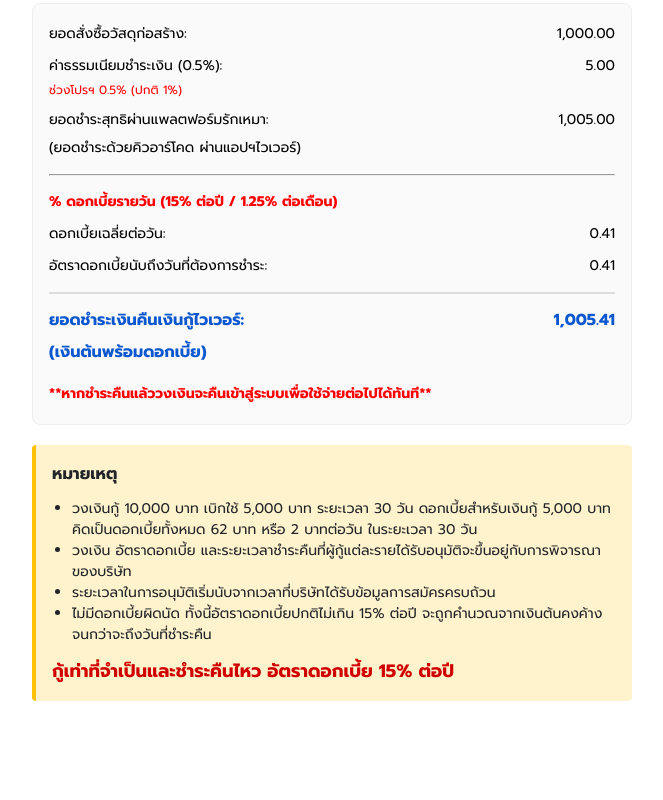
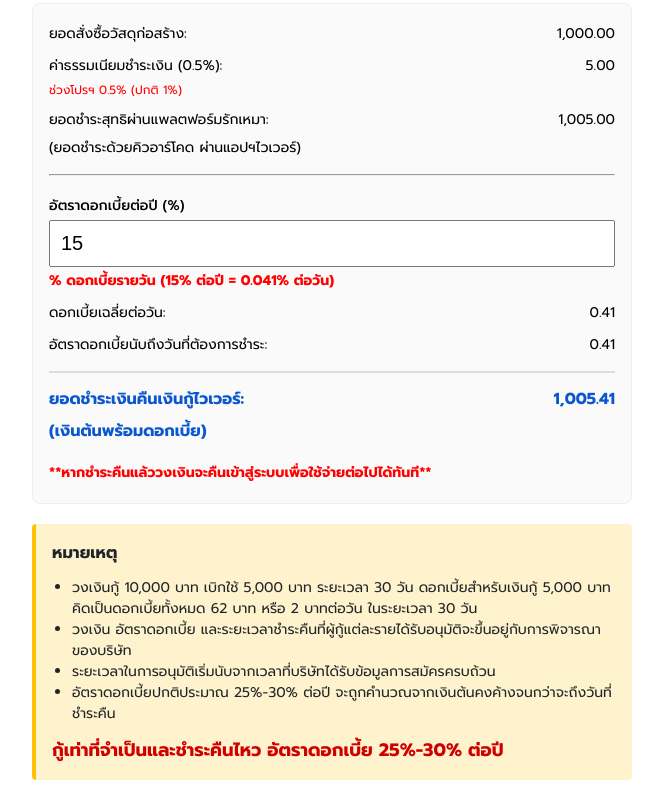
Before and after one commit to natipasj/rakmao, a plain HTML site: page index.html in a window 1280 px wide. Shown: the part 438-1238 px from the top of the page, without its empty margins (308-971 px from the left). Before the commit the page ends 1159 px from the top, so only its background shows below. Drawn offline with Linux system fonts and the light colour scheme.

Commit message:
Change Dynamic Interest

```diff
--- a/index.html
+++ b/index.html
@@ -188,8 +188,10 @@
     <div class="details-row"><div>ยอดชำระสุทธิผ่านแพลตฟอร์มรักเหมา:<br/>(ยอดชำระด้วยคิวอาร์โคด ผ่านแอปฯไวเวอร์)</div><div id="totalToRakmao">1,010.00</div></div>
 
     <hr style="margin: 12px 0;" />
-    <div class="details-row">
-      <div><span class="highlight">% ดอกเบี้ยรายวัน (15% ต่อปี / 1.25% ต่อเดือน)</span></div>
+    <label for="annualRate">อัตราดอกเบี้ยต่อปี (%)</label>
+  <input type="number" id="annualRate" value="15" min="0" step="0.01" />
+  <div class="details-row">
+    <div><span class="highlight" id="interestLabel">% ดอกเบี้ยรายวัน (<span id='annualRateText'>15</span>% ต่อปี = <span id='dailyRateText'>0.041</span>% ต่อวัน)</span></div>
     </div>
     <div class="details-row"><div>ดอกเบี้ยเฉลี่ยต่อวัน:</div><div id="dailyInterest">0.41</div></div>
     <div class="details-row"><div>อัตราดอกเบี้ยนับถึงวันที่ต้องการชำระ:</div><div id="interestAmount">0.42</div></div>
@@ -210,10 +212,10 @@
       <li>วงเงินกู้ 10,000 บาท เบิกใช้ 5,000 บาท ระยะเวลา 30 วัน ดอกเบี้ยสำหรับเงินกู้ 5,000 บาท คิดเป็นดอกเบี้ยทั้งหมด 62 บาท หรือ 2 บาทต่อวัน ในระยะเวลา 30 วัน</li>
       <li>วงเงิน อัตราดอกเบี้ย และระยะเวลาชำระคืนที่ผู้กู้แต่ละรายได้รับอนุมัติจะขึ้นอยู่กับการพิจารณาของบริษัท</li>
       <li>ระยะเวลาในการอนุมัติเริ่มนับจากเวลาที่บริษัทได้รับข้อมูลการสมัครครบถ้วน</li>
-      <li>ไม่มีดอกเบี้ยผิดนัด ทั้งนี้อัตราดอกเบี้ยปกติไม่เกิน 15% ต่อปี จะถูกคำนวณจากเงินต้นคงค้างจนกว่าจะถึงวันที่ชำระคืน</li>
+      <li>อัตราดอกเบี้ยปกติประมาณ 25%-30% ต่อปี จะถูกคำนวณจากเงินต้นคงค้างจนกว่าจะถึงวันที่ชำระคืน</li>
     </ul>
     <div style="font-size: 18px; font-weight: bold; color: #d00000;">
-      กู้เท่าที่จำเป็นและชำระคืนไหว อัตราดอกเบี้ย 15% ต่อปี
+      กู้เท่าที่จำเป็นและชำระคืนไหว อัตราดอกเบี้ย 25%-30% ต่อปี
     </div>
   </div>
 
@@ -233,7 +235,8 @@
       const fee = materialCost * 0.005;
       const total = materialCost + fee;
       const loanAmount = total;
-      const interestRatePerDay = 0.15 / 365;
+      const annualRate = (parseFloat(document.getElementById('annualRate').value) || 0) / 100;
+      const interestRatePerDay = annualRate / 365;
       const interestAmount = loanAmount * interestRatePerDay * numDays;
       const repayAmount = loanAmount + interestAmount;
 
@@ -242,10 +245,13 @@
       document.getElementById('totalToRakmao').innerText = formatNumber(total);
       document.getElementById('repayDisplay').innerText = formatNumber(repayAmount);
       document.getElementById('interestAmount').innerText = formatNumber(interestAmount);
-      document.getElementById('dailyInterest').innerText = formatNumber(loanAmount * interestRatePerDay);
+      document.getElementById('dailyInterest').innerText = (loanAmount * interestRatePerDay).toFixed(2);
+      document.getElementById('annualRateText').innerText = (annualRate * 100).toFixed(2).replace(/\.00$/, '');
+      document.getElementById('dailyRateText').innerText = (interestRatePerDay * 100).toFixed(3).replace(/\.000$/, '');
     }
 
     document.getElementById('materialCost').addEventListener('input', calculate);
+    document.getElementById('annualRate').addEventListener('input', calculate);
     document.getElementById('numDays').addEventListener('input', calculate);
     window.onload = calculate;
   </script>
```
